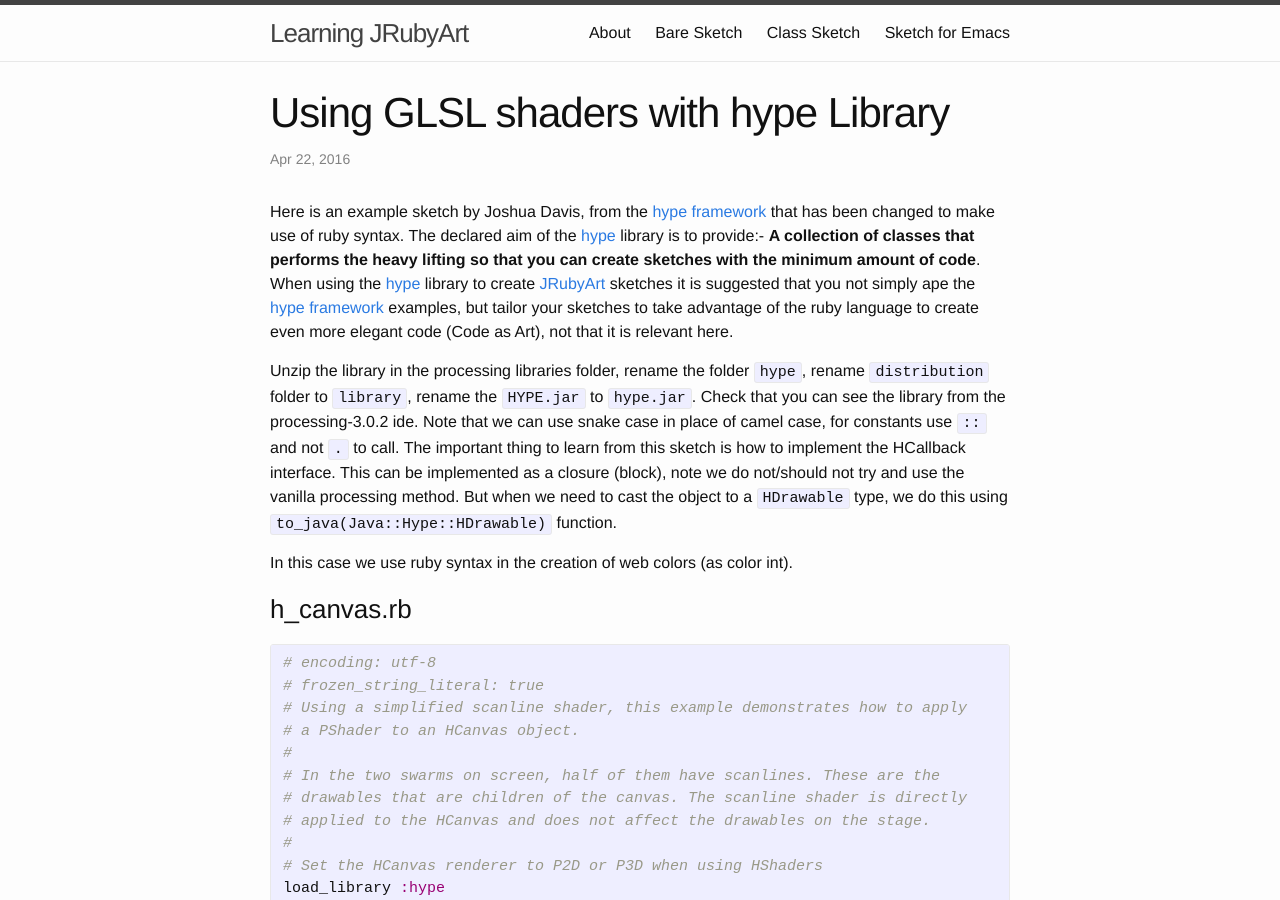
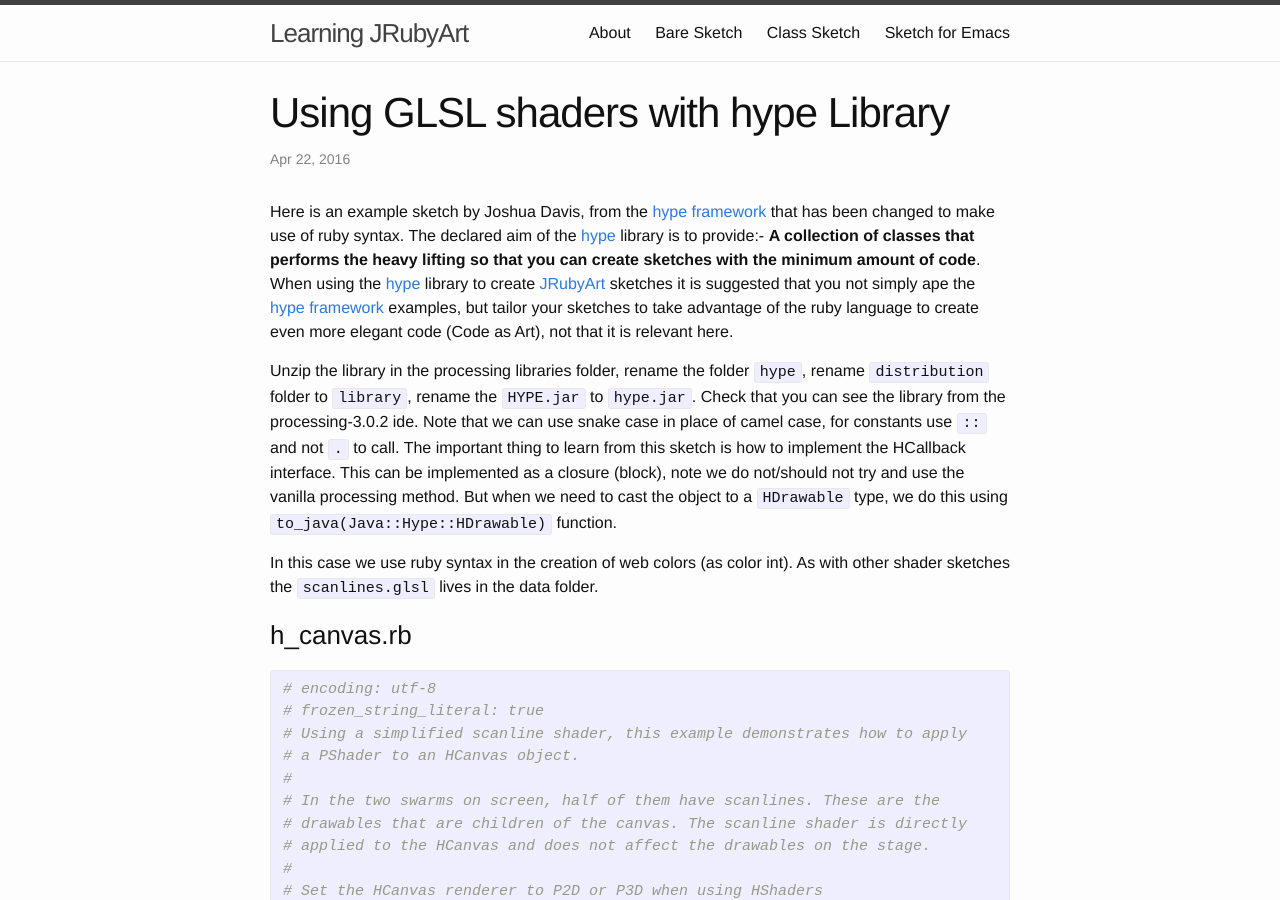
Before and after one commit to monkstone/monkstone.github.com, a Jekyll site: the page built from _posts/2016-04-22-hype_scanlines_glsl.md, in a window 1280 px wide and 900 px high. Built offline with Jekyll 4.4.1, drawn with Linux system fonts in a browser that asks for light colours.

Commit message:
title format

```diff
--- a/_posts/2016-04-22-hype_scanlines_glsl.md
+++ b/_posts/2016-04-22-hype_scanlines_glsl.md
@@ -12,7 +12,7 @@ __A collection of classes that performs the heavy lifting so that you can create
 
 Unzip the library in the processing libraries folder, rename the folder `hype`, rename `distribution` folder to `library`, rename the `HYPE.jar` to `hype.jar`. Check that you can see the library from the processing-3.0.2 ide. Note that we can use snake case in place of camel case, for constants use `::` and not `.` to call. The important thing to learn from this sketch is how to implement the HCallback interface. This can be implemented as a closure (block), note we do not/should not try and use the vanilla processing method. But when we need to cast the object to a `HDrawable` type, we do this using `to_java(Java::Hype::HDrawable)` function.
 
-In this case we use ruby syntax in the creation of web colors (as color int).
+In this case we use ruby syntax in the creation of web colors (as color int).  As with other shader sketches the `scanlines.glsl` lives in the data folder.
 
 ### h_canvas.rb ###
 
@@ -99,7 +99,8 @@ end
 
 {% endhighlight %}
 
-scanlines.glsl
+### scanlines.glsl ###
+
 {% highlight glsl %}
 /*
 	A basic scanline shader for Processing, based on MattiasCRT: https://www.shadertoy.com/view/Ms23DR
```
